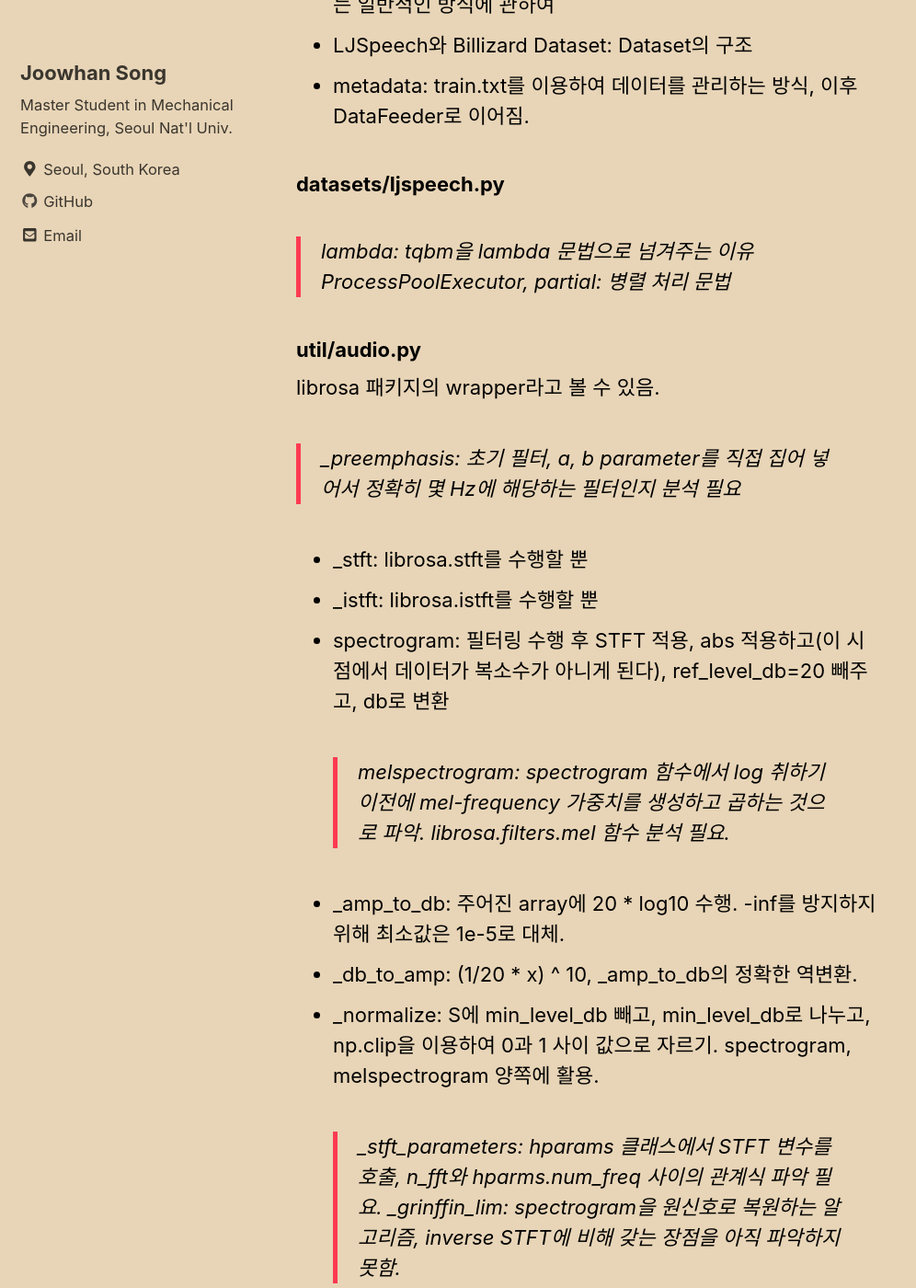
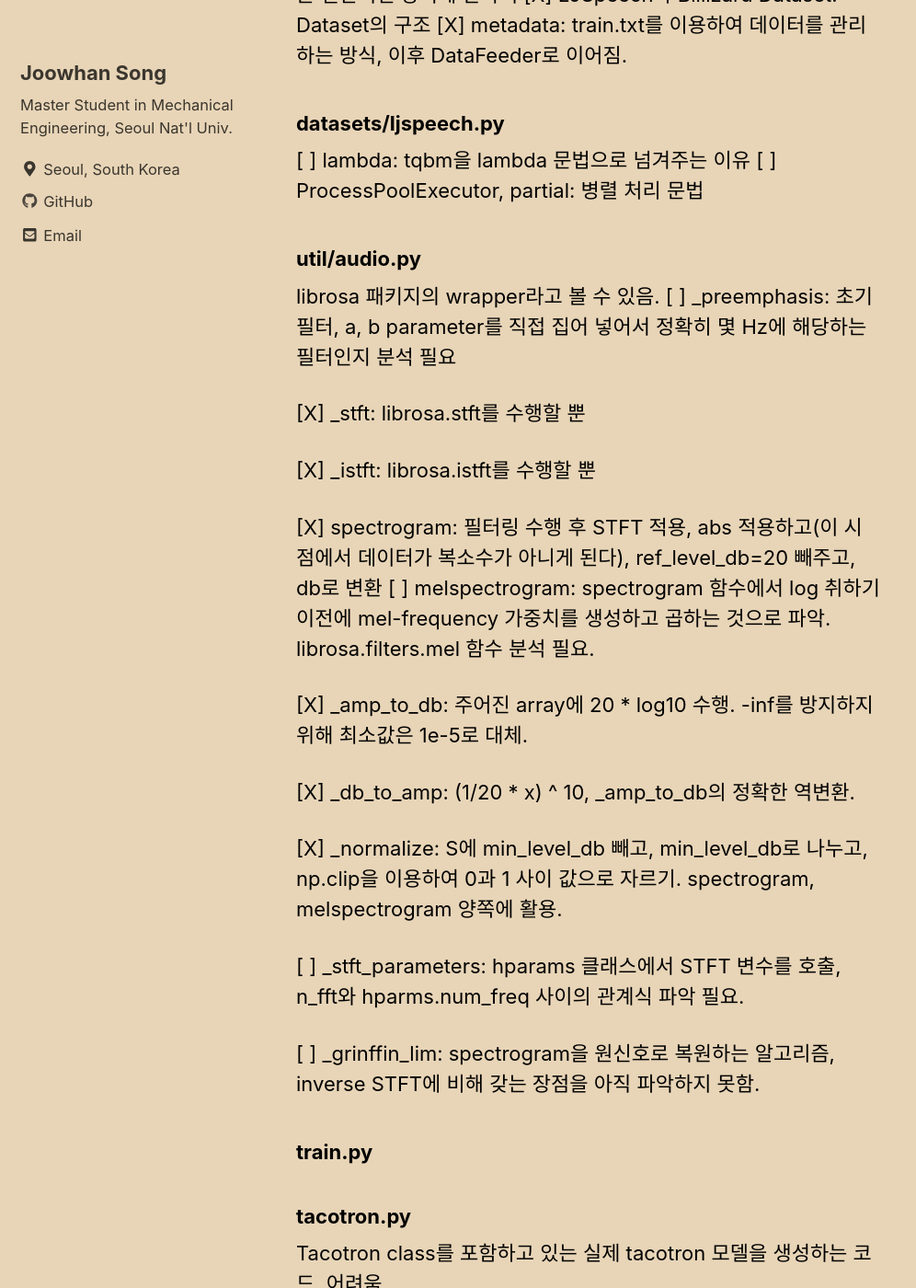
Before and after one commit to Joovvhan/joovvhan.github.io, a Jekyll site: the page built from _posts/2019-01-05-keith-ito-tacotron.md, in a window 1280 px wide and 1400 px high, scrolled down 625 px. Shown: the whole window at 92% size, without its empty margins (0-996 px from the left). Built offline with Jekyll 4.4.1, drawn with Linux system fonts in a browser that asks for light colours; cached includes are drawn as plain includes; nearby versions of some CDN libraries; some of the changed text lies outside the part shown.

Commit message:
Changed indents with todo symbols

```diff
--- a/_posts/2019-01-05-keith-ito-tacotron.md
+++ b/_posts/2019-01-05-keith-ito-tacotron.md
@@ -9,28 +9,34 @@ title: "Keith Ito's Tacotron Review"
 각종 하이퍼 파라미터를 기록, 전체 흐름을 이해하는데 도움이 됨.
 
 ### preprocessing.py
-* argparse: argparse package를 활용한 argument를 넘겨 받는 일반적인 방식에 관하여
-* LJSpeech와 Billizard Dataset: Dataset의 구조
-* metadata: train.txt를 이용하여 데이터를 관리하는 방식, 이후 DataFeeder로 이어짐.
+[X] argparse: argparse package를 활용한 argument를 넘겨 받는 일반적인 방식에 관하여
+[X] LJSpeech와 Billizard Dataset: Dataset의 구조
+[X] metadata: train.txt를 이용하여 데이터를 관리하는 방식, 이후 DataFeeder로 이어짐.
 
 ### datasets/ljspeech.py
-> lambda: tqbm을 lambda 문법으로 넘겨주는 이유
-> ProcessPoolExecutor, partial: 병렬 처리 문법
+[ ] lambda: tqbm을 lambda 문법으로 넘겨주는 이유
+[ ] ProcessPoolExecutor, partial: 병렬 처리 문법
 
 ### util/audio.py
 librosa 패키지의 wrapper라고 볼 수 있음.
-> _preemphasis: 초기 필터, a, b parameter를 직접 집어 넣어서 정확히 몇 Hz에 해당하는 필터인지 분석 필요
+[ ] _preemphasis: 초기 필터, a, b parameter를 직접 집어 넣어서 정확히 몇 Hz에 해당하는 필터인지 분석 필요
 
-* _stft: librosa.stft를 수행할 뿐
-* _istft: librosa.istft를 수행할 뿐
-* spectrogram: 필터링 수행 후 STFT 적용, abs 적용하고(이 시점에서 데이터가 복소수가 아니게 된다), ref_level_db=20 빼주고, db로 변환
-> melspectrogram: spectrogram 함수에서 log 취하기 이전에 mel-frequency 가중치를 생성하고 곱하는 것으로 파악. librosa.filters.mel 함수 분석 필요.
+[X] _stft: librosa.stft를 수행할 뿐
 
-* _amp_to_db: 주어진 array에 20 * log10 수행. -inf를 방지하지 위해 최소값은 1e-5로 대체.
-* _db_to_amp: (1/20 * x) ^ 10, _amp_to_db의 정확한 역변환.
-* _normalize: S에 min_level_db 빼고, min_level_db로 나누고, np.clip을 이용하여 0과 1 사이 값으로 자르기. spectrogram, melspectrogram 양쪽에 활용.
-> _stft_parameters: hparams 클래스에서 STFT 변수를 호출, n_fft와 hparms.num_freq 사이의 관계식 파악 필요.
-> _grinffin_lim: spectrogram을 원신호로 복원하는 알고리즘, inverse STFT에 비해 갖는 장점을 아직 파악하지 못함.
+[X] _istft: librosa.istft를 수행할 뿐
+
+[X] spectrogram: 필터링 수행 후 STFT 적용, abs 적용하고(이 시점에서 데이터가 복소수가 아니게 된다), ref_level_db=20 빼주고, db로 변환
+[ ] melspectrogram: spectrogram 함수에서 log 취하기 이전에 mel-frequency 가중치를 생성하고 곱하는 것으로 파악. librosa.filters.mel 함수 분석 필요.
+
+[X] _amp_to_db: 주어진 array에 20 * log10 수행. -inf를 방지하지 위해 최소값은 1e-5로 대체.
+
+[X] _db_to_amp: (1/20 * x) ^ 10, _amp_to_db의 정확한 역변환.
+
+[X] _normalize: S에 min_level_db 빼고, min_level_db로 나누고, np.clip을 이용하여 0과 1 사이 값으로 자르기. spectrogram, melspectrogram 양쪽에 활용.
+
+[ ] _stft_parameters: hparams 클래스에서 STFT 변수를 호출, n_fft와 hparms.num_freq 사이의 관계식 파악 필요.
+
+[ ] _grinffin_lim: spectrogram을 원신호로 복원하는 알고리즘, inverse STFT에 비해 갖는 장점을 아직 파악하지 못함.
 
 
 ### train.py
```
